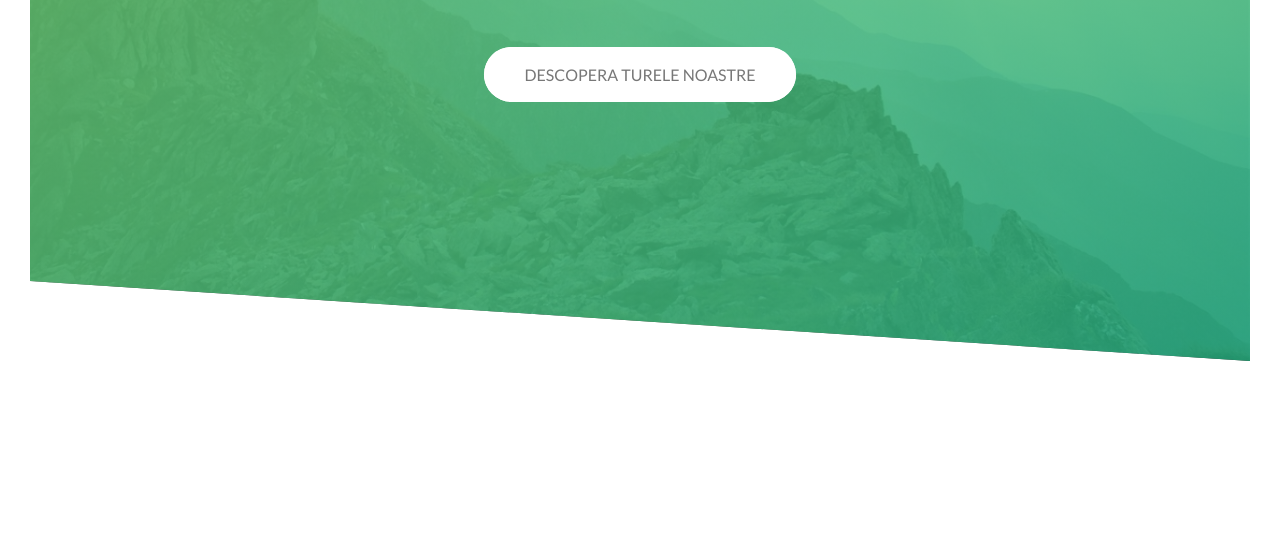
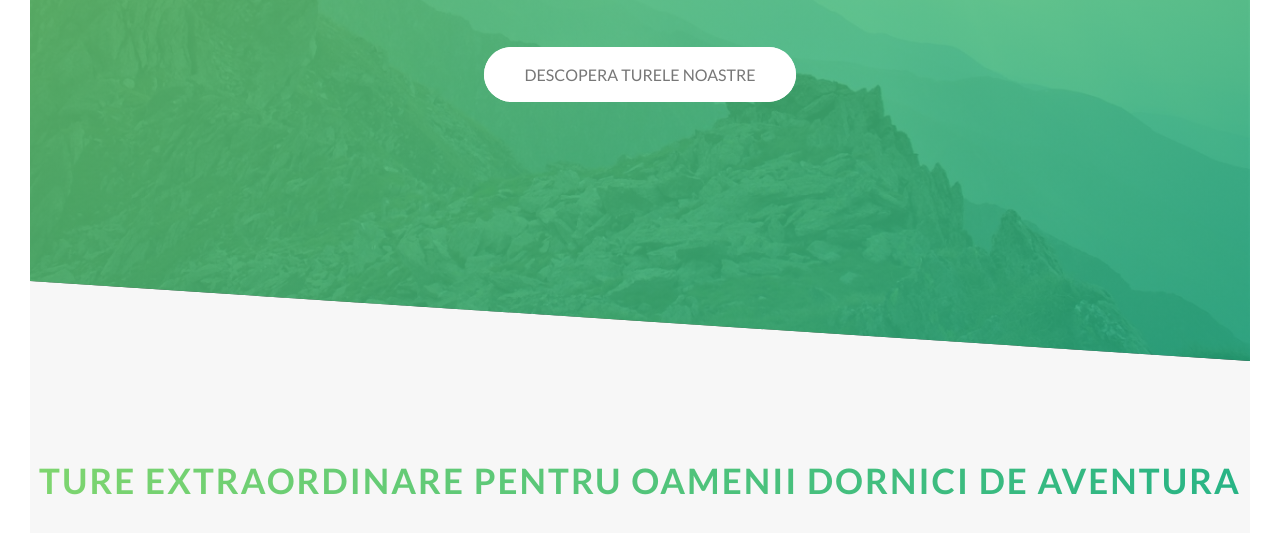
Before and after one commit to alexpatru/explonat, a website: page index.html in a window 1280 px wide. Shown: the part 429-962 px from the top of the page. Before the commit the page ends 820 px from the top, so only its background shows below. Drawn offline with Linux system fonts and the light colour scheme.

Commit message:
finish style for second title

```diff
--- a/index.html
+++ b/index.html
@@ -27,6 +27,14 @@
                 <a href="#" class="btn btn--white btn--animated">Descopera turele noastre</a>
             </div>
         </header>
+
+        <main class="section-about">
+            <div class="u-center-text">
+                <h2 class="heading-secondary">
+                    Ture extraordinare pentru oamenii dornici de aventura
+                </h2>
+            </div>
+        </main>
 
         <!--
         <section class=" grid-test">
--- a/sass/abstracts/_variables.scss
+++ b/sass/abstracts/_variables.scss
@@ -2,6 +2,8 @@
 $color-primary: #55c57a;
 $color-primary-light:#7ed56f;
 $color-primary-dark: #28b485;
+
+$color-grey-light-1: #f7f7f7;
 
 $color-grey-dark: #777;
 $color-white: #fff;
--- a/sass/base/_typography.scss
+++ b/sass/base/_typography.scss
@@ -33,3 +33,20 @@ body {
     }
 
 }
+
+.heading-secondary {
+    font-size: 3.5rem;
+    text-transform: uppercase;
+    font-weight: 700;
+    background-image: linear-gradient(to right, $color-primary-light,$color-primary-dark);
+    display: inline-block;
+    -webkit-background-clip: text;
+    color: transparent;
+    transition: all .2s;
+    letter-spacing: .2rem;
+
+    &:hover {
+        transform: skewY(2deg) skewX(15deg) scaleX(1.1);
+        text-shadow:  .5rem 1rem 2rem rgba($color-black, .2);
+    }
+}
--- a/sass/base/_utilities.scss
+++ b/sass/base/_utilities.scss
@@ -0,0 +1,3 @@
+.u-center-text {
+    text-align: center;
+}
--- a/sass/pages/_home.scss
+++ b/sass/pages/_home.scss
@@ -0,0 +1,5 @@
+.section-about {
+    background-color:$color-grey-light-1;
+    padding:25rem 0;
+    margin-top: -20vh;
+}
```
Also changed, not shown: css/style.css.
